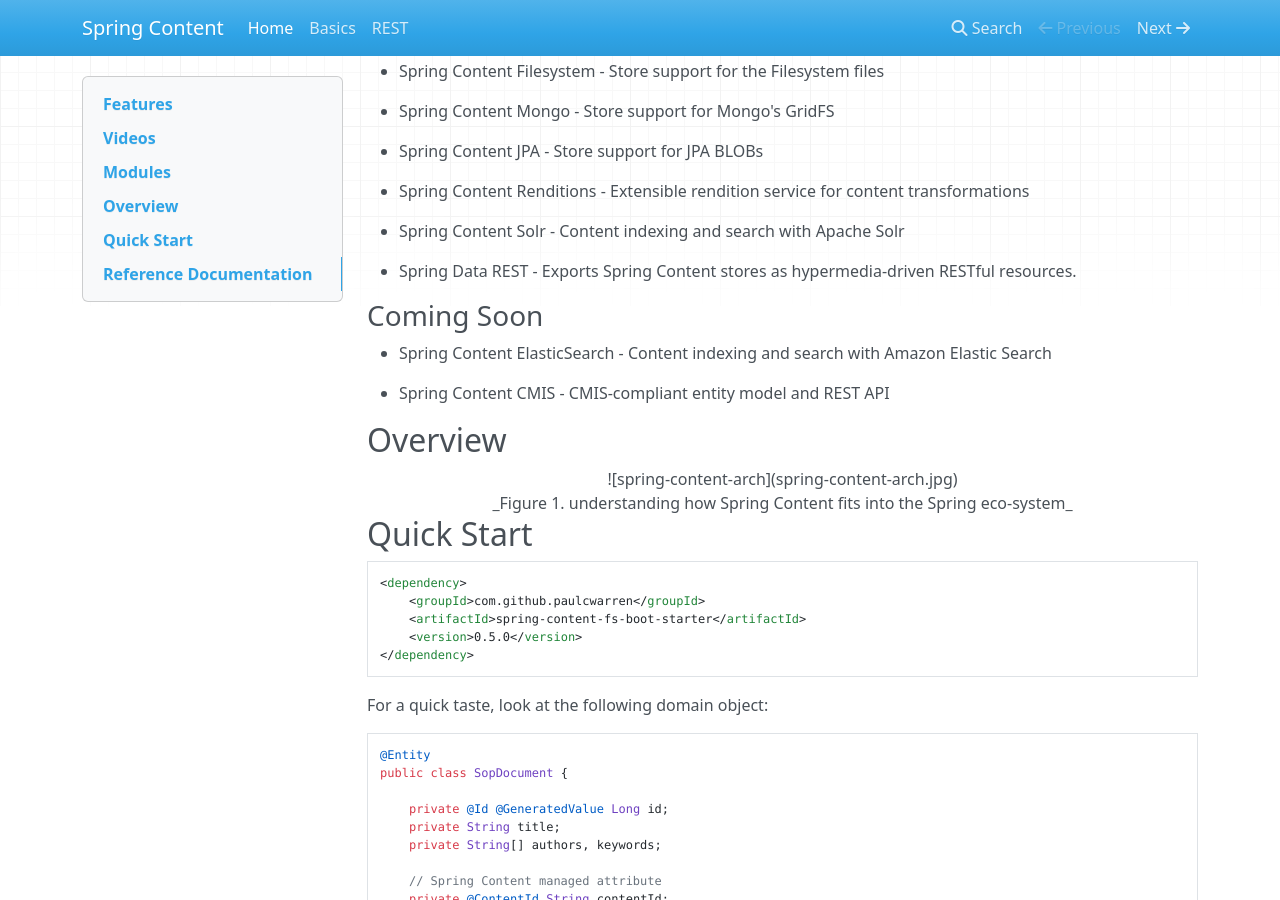
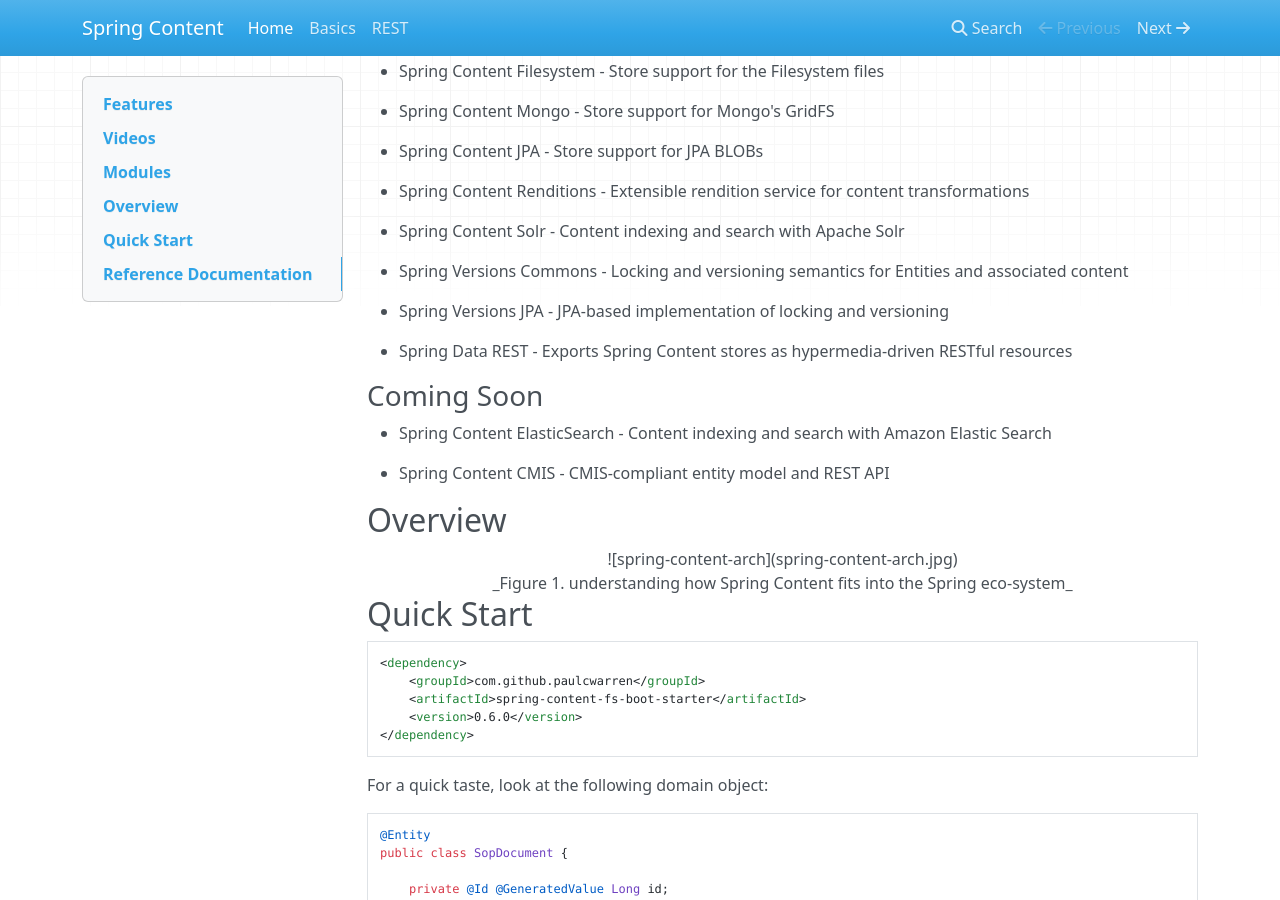
Before and after one commit to paulcwarren/spring-content-docs, an MkDocs documentation site: the page built from docs/index.md, in a window 1280 px wide and 900 px high, scrolled down 737 px. Built offline with MkDocs 1.6.1, drawn with Linux system fonts in a browser that asks for light colours; nearby versions of some CDN libraries; old or Windows-style settings are respelled for this version of MkDocs; some of the changed text lies outside the part shown.

````diff
--- a/docs/index.md
+++ b/docs/index.md
@@ -44,7 +44,11 @@ Build your own cloud-native, scale-out headless content services using the exact
 
 - Spring Content Solr - Content indexing and search with Apache Solr
 
-- Spring Data REST - Exports Spring Content stores as hypermedia-driven RESTful resources.
+- Spring Versions Commons - Locking and versioning semantics for Entities and associated content
+
+- Spring Versions JPA - JPA-based implementation of locking and versioning
+
+- Spring Data REST - Exports Spring Content stores as hypermedia-driven RESTful resources
 
 ### Coming Soon
 
@@ -63,7 +67,7 @@ Build your own cloud-native, scale-out headless content services using the exact
 <dependency>
     <groupId>com.github.paulcwarren</groupId>
     <artifactId>spring-content-fs-boot-starter</artifactId>
-    <version>0.5.0</version>
+    <version>0.6.0</version>
 </dependency>
 ```
 
@@ -129,5 +133,7 @@ To see more following out first [Getting Started Guide](spring-content-fs-docs.m
 | Spring Content S3 | [Current](refs/snapshot/s3-index.html)  | [Lastest Release](refs/release/s3-index.html)  |
 | Spring Content Filesystem | [Current](refs/snapshot/fs-index.html)  |  [Lastest Release](refs/release/fs-index.html) |
 | Spring Content Mongo  | [Current](refs/snapshot/mongo-index.html)  | [Lastest Release](refs/release/mongo-index.html)  |
+| Spring  REST  | [Current](refs/snapshot/rest-index.html)  | [Lastest Release](refs/release/rest-index.html) |
 | Spring Content JPA  | [Current](refs/snapshot/jpa-index.html)  | [Lastest Release](refs/release/jpa-index.html)  |
+| Spring Versions JPA  | [Current](refs/snapshot/jpaversions-index.html)  | [Lastest Release](refs/release/jpaversions-index.html)  |
 | Spring Content REST  | [Current](refs/snapshot/rest-index.html)  | [Lastest Release](refs/release/rest-index.html) |
````
Also changed, not shown: docs/spring-content-fs-docs.md (+1 -1 lines), docs/spring-content-rest-docs.md (+2 -2 lines).
